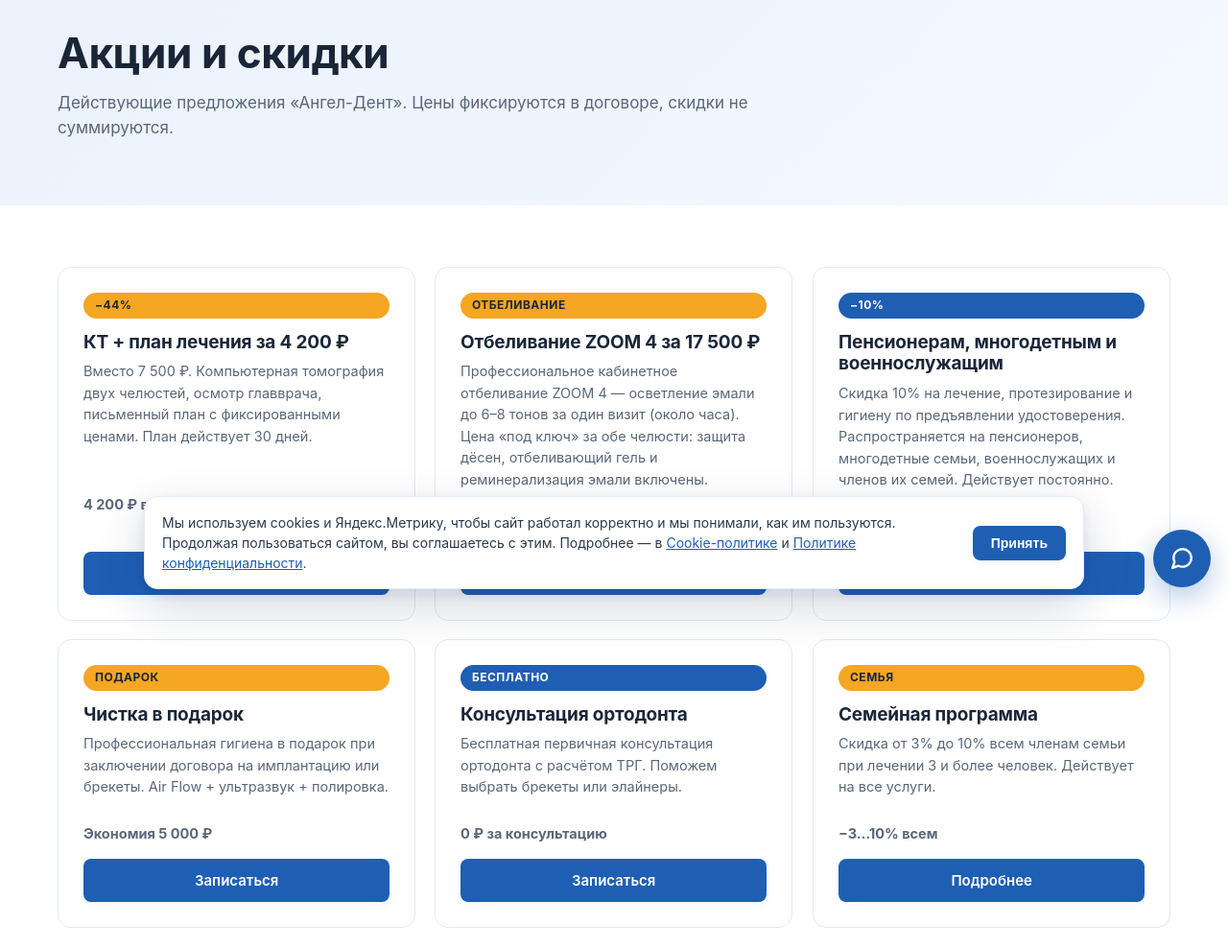
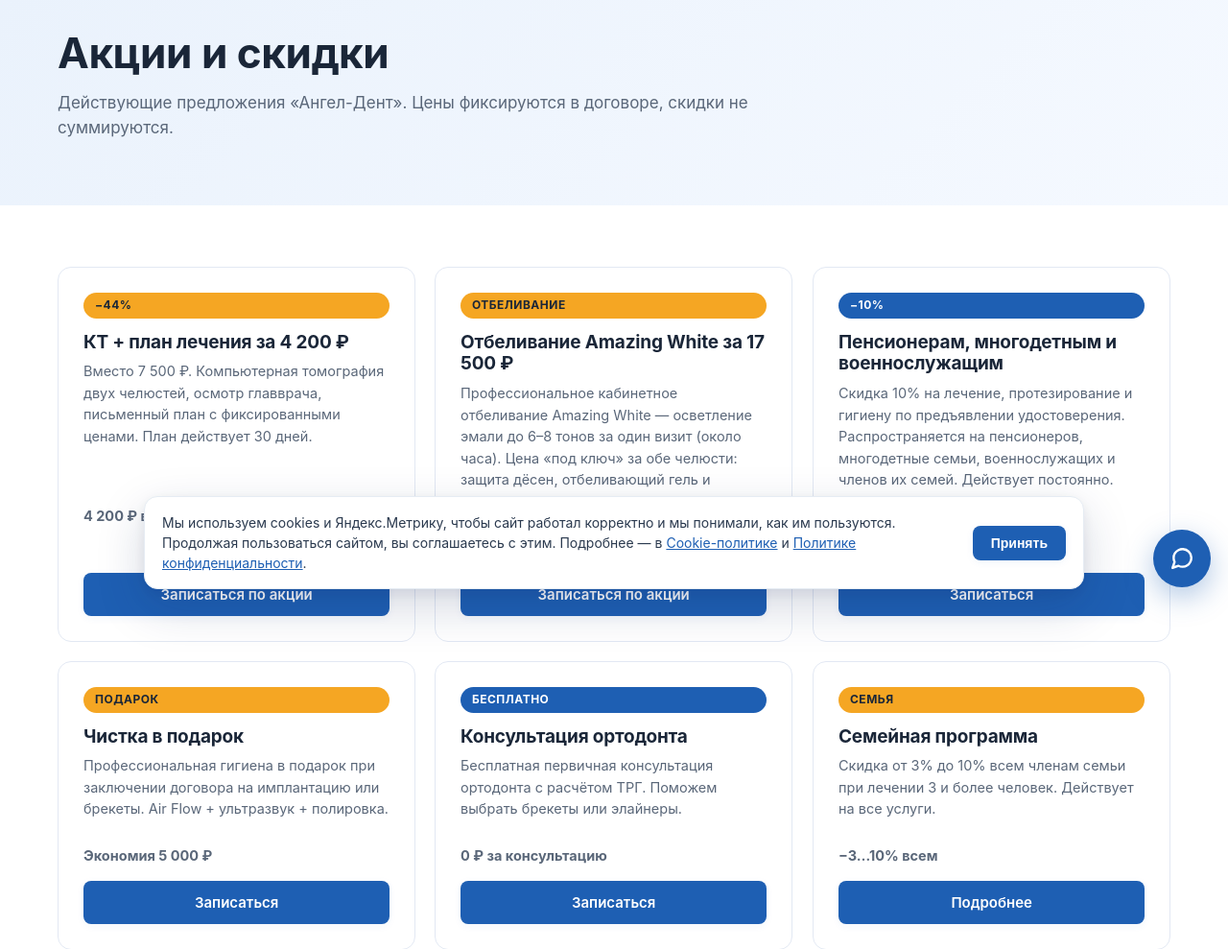
Before and after one commit to adriaaante/Angel-Dent-site, a PHP site: page /promotions.html in a window 1280 px wide. Shown: the part 170-1159 px from the top of the page at 96% size. Run offline with PHP 8.4, Linux system fonts and the light colour scheme.

Commit message:
Отбеливание → Amazing White; водяной знак в портфолио виден целиком
- Отбеливание за 17 500 ₽ переименовано из «ZOOM 4» в «Amazing White»
  везде: карусель акций на главной, карточка и meta promotions.html,
  прайс и плашка-акция в services/gigiena.html.
- Портфолио: .pf-img img переведён с object-fit: cover на contain —
  широкие фото кейса MARPE теперь показываются целиком, водяной знак
  не обрезается (в карточках и в лайтбоксе). Остальные 16 фото ровно
  4:3, поэтому отображаются без изменений.

https://claude.ai/code/session_01XChfsJnSZZ3TPjMmFYWf55

```diff
--- a/assets/css/styles.css
+++ b/assets/css/styles.css
@@ -502,7 +502,7 @@ p { margin: 0 0 1em; }
 .pf-card__images { display: grid; grid-template-columns: 1fr 1fr; gap: 2px; background: var(--c-border); position: relative; }
 .pf-card__images::after { content: ""; position: absolute; left: 50%; top: 50%; transform: translate(-50%, -50%); width: 36px; height: 36px; border-radius: 50%; background: #fff; color: var(--c-primary); display: grid; place-items: center; font-weight: 700; font-size: 13px; letter-spacing: .04em; box-shadow: var(--shadow-sm); content: "→"; }
 .pf-img { margin: 0; position: relative; background: var(--c-primary-50); overflow: hidden; aspect-ratio: 4 / 3; }
-.pf-img img { width: 100%; height: 100%; object-fit: cover; display: block; transition: transform .25s ease; }
+.pf-img img { width: 100%; height: 100%; object-fit: contain; display: block; transition: transform .25s ease; }
 .pf-card:hover .pf-img img { transform: scale(1.03); }
 .pf-img figcaption { position: absolute; left: 10px; top: 10px; background: rgba(15,31,58,.78); color: #fff; font-size: 11px; font-weight: 700; letter-spacing: .06em; text-transform: uppercase; padding: 4px 10px; border-radius: 100px; }
 .pf-img--after figcaption { background: var(--c-primary); }
--- a/index.html
+++ b/index.html
@@ -291,9 +291,9 @@
             <a href="#" class="btn btn--accent btn--block" data-modal-open>Подробнее об условиях</a>
           </article>
 
-          <article class="hero__offer hero__slide" role="group" aria-roledescription="slide" aria-label="6 из 6: Отбеливание ZOOM 4 за 17 500 ₽" aria-hidden="true">
+          <article class="hero__offer hero__slide" role="group" aria-roledescription="slide" aria-label="6 из 6: Отбеливание Amazing White за 17 500 ₽" aria-hidden="true">
             <span class="hero__offer-tag">Отбеливание</span>
-            <h2 class="hero__offer-title">Отбеливание ZOOM 4</h2>
+            <h2 class="hero__offer-title">Отбеливание Amazing White</h2>
             <div class="hero__offer-price">
               <span class="hero__offer-price-new">17 500&nbsp;₽</span>
               <span class="hero__offer-price-note">за обе челюсти</span>
@@ -314,7 +314,7 @@
           <button type="button" class="hero__dot" data-carousel-dot="2" role="tab" aria-selected="false" aria-label="Акция 3 из 6: −10% льготникам"></button>
           <button type="button" class="hero__dot" data-carousel-dot="3" role="tab" aria-selected="false" aria-label="Акция 4 из 6: Консультация ортодонта"></button>
           <button type="button" class="hero__dot" data-carousel-dot="4" role="tab" aria-selected="false" aria-label="Акция 5 из 6: Семейная программа"></button>
-          <button type="button" class="hero__dot" data-carousel-dot="5" role="tab" aria-selected="false" aria-label="Акция 6 из 6: Отбеливание ZOOM 4"></button>
+          <button type="button" class="hero__dot" data-carousel-dot="5" role="tab" aria-selected="false" aria-label="Акция 6 из 6: Отбеливание Amazing White"></button>
         </div>
 
         <button type="button" class="hero__arrow hero__arrow--prev" data-carousel-prev aria-label="Предыдущая акция">
--- a/promotions.html
+++ b/promotions.html
@@ -17,21 +17,21 @@
 <noscript><div><img src="https://mc.yandex.ru/watch/109369174" style="position:absolute; left:-9999px;" alt="" /></div></noscript>
 <!-- /Yandex.Metrika counter -->
 <title>Акции и скидки в стоматологии «Ангел-Дент» — Реутов</title>
-<meta name="description" content="Действующие акции стоматологии «Ангел-Дент» в Реутове: КТ + план за 4 200 ₽, отбеливание ZOOM 4 за 17 500 ₽, скидка 10% пенсионерам, многодетным и военнослужащим, чистка в подарок при имплантации.">
+<meta name="description" content="Действующие акции стоматологии «Ангел-Дент» в Реутове: КТ + план за 4 200 ₽, отбеливание Amazing White за 17 500 ₽, скидка 10% пенсионерам, многодетным и военнослужащим, чистка в подарок при имплантации.">
 <link rel="icon" type="image/png" sizes="32x32" href="assets/img/favicon-32.png"><link rel="icon" type="image/png" sizes="16x16" href="assets/img/favicon-16.png"><link rel="shortcut icon" href="assets/img/favicon.ico"><link rel="apple-touch-icon" sizes="180x180" href="assets/img/favicon-180.png">
 <link rel="canonical" href="https://angel-denta.ru/promotions.html">
 <meta property="og:type" content="website">
 <meta property="og:site_name" content="Ангел-Дент">
 <meta property="og:locale" content="ru_RU">
 <meta property="og:title" content="Акции и скидки в стоматологии «Ангел-Дент» — Реутов">
-<meta property="og:description" content="Действующие акции стоматологии «Ангел-Дент» в Реутове: КТ + план за 4 200 ₽, отбеливание ZOOM 4 за 17 500 ₽, скидка 10% пенсионерам, многодетным и военнослужащим, чистка в подарок при имплантации.">
+<meta property="og:description" content="Действующие акции стоматологии «Ангел-Дент» в Реутове: КТ + план за 4 200 ₽, отбеливание Amazing White за 17 500 ₽, скидка 10% пенсионерам, многодетным и военнослужащим, чистка в подарок при имплантации.">
 <meta property="og:url" content="https://angel-denta.ru/promotions.html">
 <meta property="og:image" content="https://angel-denta.ru/assets/img/generated/og-banner.webp">
 <meta property="og:image:width" content="1200">
 <meta property="og:image:height" content="630">
 <meta name="twitter:card" content="summary_large_image">
 <meta name="twitter:title" content="Акции и скидки в стоматологии «Ангел-Дент» — Реутов">
-<meta name="twitter:description" content="Действующие акции стоматологии «Ангел-Дент» в Реутове: КТ + план за 4 200 ₽, отбеливание ZOOM 4 за 17 500 ₽, скидка 10% пенсионерам, многодетным и военнослужащим, чистка в подарок при имплантации.">
+<meta name="twitter:description" content="Действующие акции стоматологии «Ангел-Дент» в Реутове: КТ + план за 4 200 ₽, отбеливание Amazing White за 17 500 ₽, скидка 10% пенсионерам, многодетным и военнослужащим, чистка в подарок при имплантации.">
 <meta name="twitter:image" content="https://angel-denta.ru/assets/img/generated/og-banner.webp">
 <meta name="theme-color" content="#1e5fb3">
 <!-- ad-preconnect-block -->
@@ -81,7 +81,7 @@
 <section class="section"><div class="container">
   <div class="services-grid">
     <div class="service-card"><span class="hero__offer-tag" style="background:var(--c-accent)">−44%</span><h3>КТ + план лечения за 4 200 ₽</h3><p>Вместо 7 500 ₽. Компьютерная томография двух челюстей, осмотр главврача, письменный план с фиксированными ценами. План действует 30 дней.</p><p class="service-card__price">4 200 ₽ вместо 7 500 ₽</p><a href="#" class="btn btn--primary" data-modal-open style="margin-top:14px">Записаться по акции</a></div>
-    <div class="service-card"><span class="hero__offer-tag" style="background:var(--c-accent)">отбеливание</span><h3>Отбеливание ZOOM 4 за 17 500 ₽</h3><p>Профессиональное кабинетное отбеливание ZOOM 4 — осветление эмали до 6–8 тонов за один визит (около часа). Цена «под ключ» за обе челюсти: защита дёсен, отбеливающий гель и реминерализация эмали включены.</p><p class="service-card__price">17 500 ₽ за обе челюсти</p><a href="#" class="btn btn--primary" data-modal-open style="margin-top:14px">Записаться по акции</a></div>
+    <div class="service-card"><span class="hero__offer-tag" style="background:var(--c-accent)">отбеливание</span><h3>Отбеливание Amazing White за 17 500 ₽</h3><p>Профессиональное кабинетное отбеливание Amazing White — осветление эмали до 6–8 тонов за один визит (около часа). Цена «под ключ» за обе челюсти: защита дёсен, отбеливающий гель и реминерализация эмали включены.</p><p class="service-card__price">17 500 ₽ за обе челюсти</p><a href="#" class="btn btn--primary" data-modal-open style="margin-top:14px">Записаться по акции</a></div>
     <div class="service-card"><span class="hero__offer-tag" style="background:var(--c-primary);color:#fff">−10%</span><h3>Пенсионерам, многодетным и военнослужащим</h3><p>Скидка 10% на лечение, протезирование и гигиену по предъявлении удостоверения. Распространяется на пенсионеров, многодетные семьи, военнослужащих и членов их семей. Действует постоянно.</p><p class="service-card__price">−10% от прайса</p><a href="#" class="btn btn--primary" data-modal-open style="margin-top:14px">Записаться</a></div>
 <div class="service-card"><span class="hero__offer-tag" style="background:var(--c-accent)">подарок</span><h3>Чистка в подарок</h3><p>Профессиональная гигиена в подарок при заключении договора на имплантацию или брекеты. Air Flow + ультразвук + полировка.</p><p class="service-card__price">Экономия 5 000 ₽</p><a href="#" class="btn btn--primary" data-modal-open style="margin-top:14px">Записаться</a></div>
     <div class="service-card"><span class="hero__offer-tag" style="background:var(--c-primary);color:#fff">бесплатно</span><h3>Консультация ортодонта</h3><p>Бесплатная первичная консультация ортодонта с расчётом ТРГ. Поможем выбрать брекеты или элайнеры.</p><p class="service-card__price">0 ₽ за консультацию</p><a href="#" class="btn btn--primary" data-modal-open style="margin-top:14px">Записаться</a></div>
```
Also changed, not shown: services/gigiena.html (+2 -2 lines).
